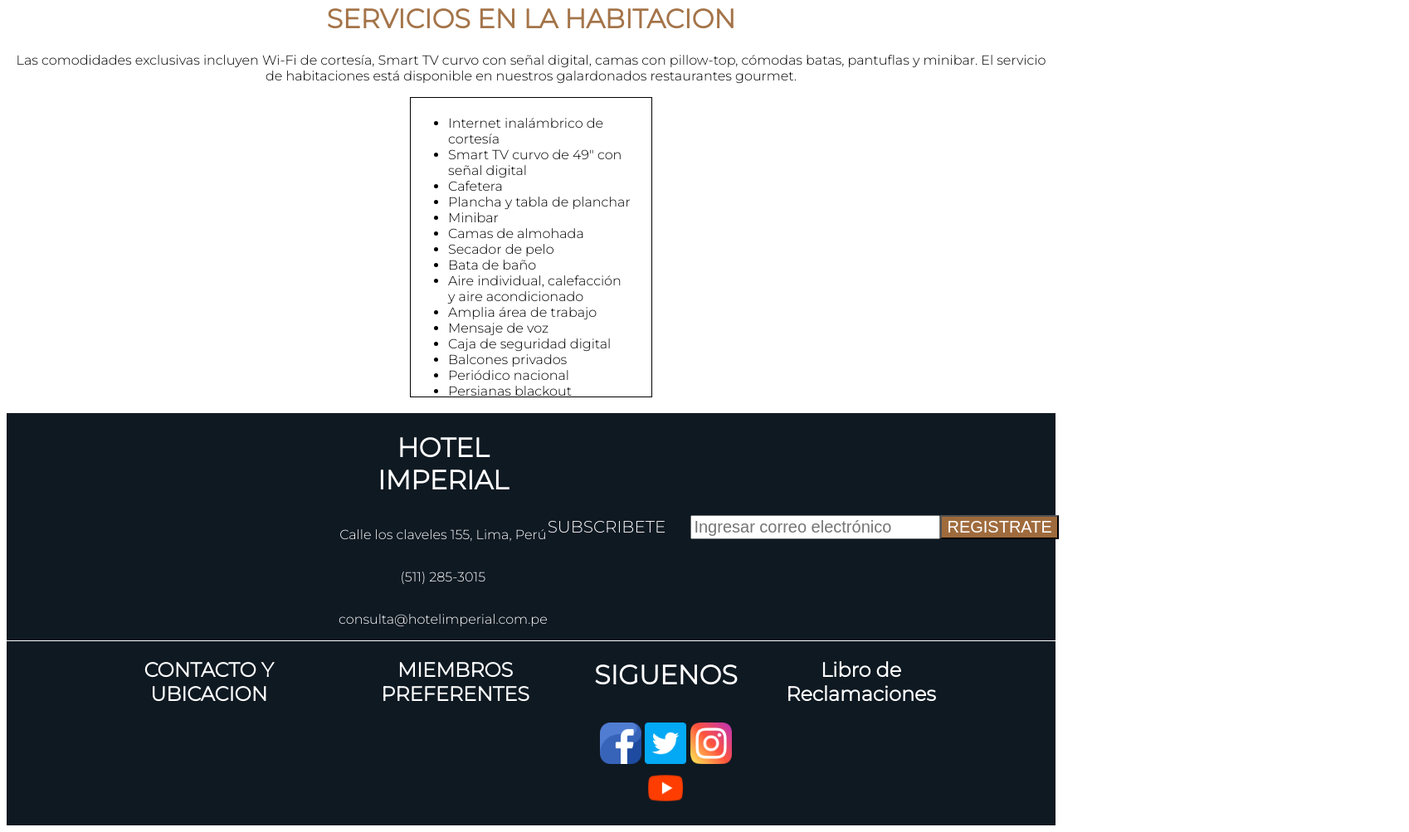
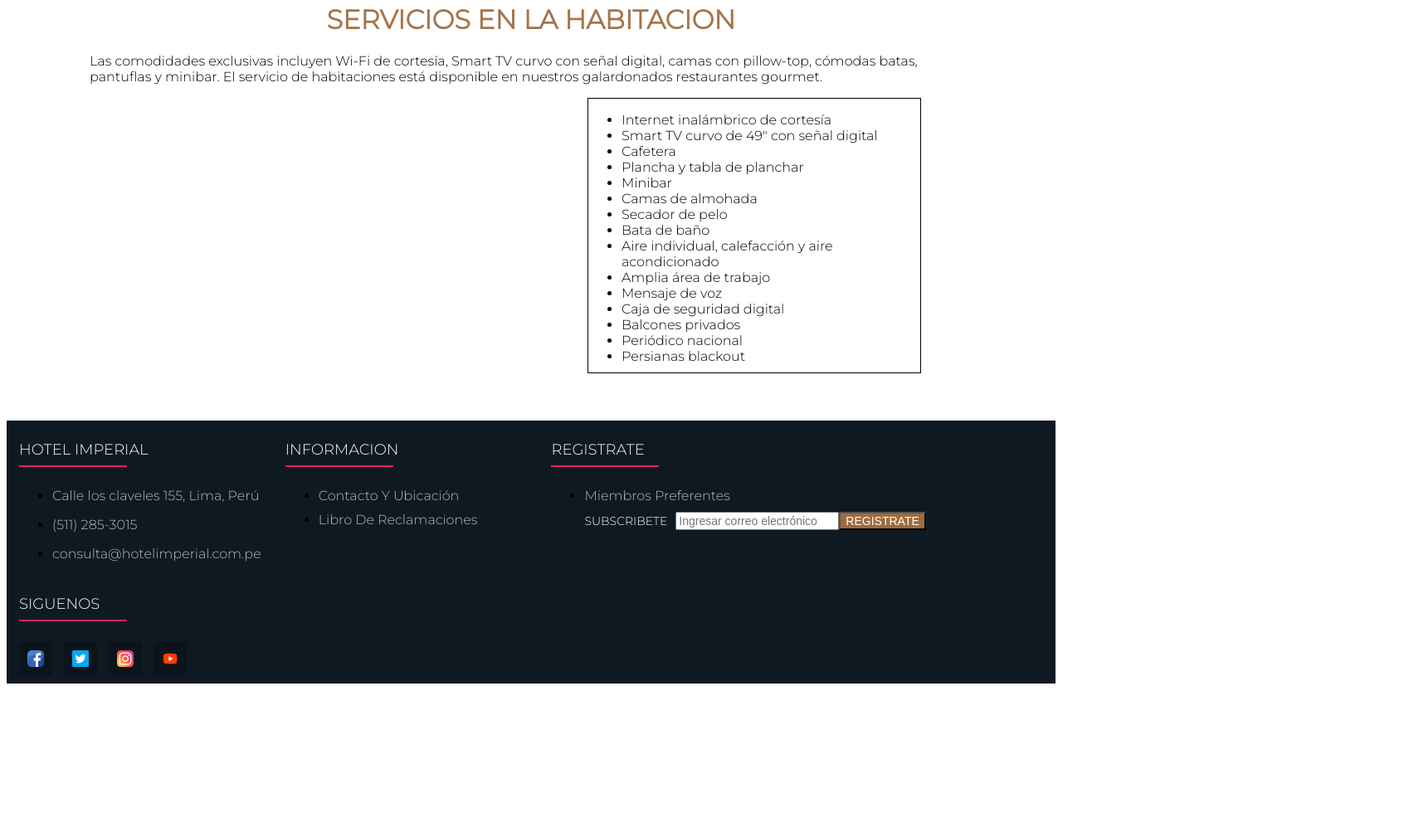
Before and after one commit to jgalindoa/proyecto2, a plain HTML site: page habitaciones.html in a window 1280 px wide. Shown: the part 1783-2786 px from the top of the page at 83% size, 1698 px wide, since content can reach past the window. After the commit the page ends 2615 px from the top, so only its background shows below. Drawn offline with Linux system fonts and the light colour scheme.

Commit message:
Actualizamdo estilos e index e Js

```diff
--- a/css/estilos1.css
+++ b/css/estilos1.css
@@ -12,16 +12,13 @@ body{
 .cabecera{
 	display: flex;
 	align-items: center;
-	justify-content: center;
+	justify-content: space-between;
 	background: #333B43;
+	font-size: 20px;
+
+
 }
-.navegacion a{
-	text-decoration: none;
-	padding-right: 20px;
-	color: white ;
-	font-size: 20px;
-}
-/****/
+
 
 #imagen-portada{
 	width: 100%;
@@ -44,7 +41,7 @@ body{
 .habitaciones{
 	display: flex;
     justify-content:space-between;
-    padding: 0px 250px;
+    padding: 0px 100px;
 }
 
 .foto-habitaciones img{
@@ -65,7 +62,7 @@ body{
 .restaurantes{
 	display: flex;
 	flex-direction: column;
-	padding: 0px 600px;
+	padding: 0px 250px;
 
 }
 
@@ -92,7 +89,6 @@ body{
 .pie-subscribete{
 	display: flex;
 	align-items: center;
-	justify-content: space-between;
 	background: #0F1922;
 	color: white;
 
@@ -100,11 +96,11 @@ body{
 .pie-subscribete input[type="submit"]{
 	background: #9F6B3D ;
 	color: white;
-	font-size: 20px;
+	font-size: 14px;
 }
 .pie-subscribete input[type="email"],label{
-	font-size: 20px;
-	padding-right: 30px;
+	font-size: 14px;
+	padding-right: 10px;
 }
 
 
@@ -128,8 +124,8 @@ body{
 	padding: 0px 100px;
 }
 .iconos-tamano img{
-	width: 50px;
-	height: 50px;
+	width: 20px;
+	height: 20px;
 }
 
 
@@ -150,30 +146,48 @@ a{
 
 .flex-col{
     display: flex;
-    justify-content: center;
-    /* border: 1px solid black; */
+	/* flex-direction: column; */
+    /*justify-content: center;*/
+	width: 400px;
+	/* border: 1px solid black; */
+	height: 330px;
+	/*margin: 0px;*/
+	text-align:  left;
+	border: 1px solid;
+	margin-left: 700px ;
+}
 
+.flex-center {
+	padding: 0px 100px;
 }
-.alin-izq{
-    text-align: left;
+
+/*
+.flex-contenedor{
+	display: flexbox;
+	justify-content: space-between;
+	align-items: center;
 }
+
 
 #cajapadre {
 	text-align: center;
-	width: 290px;
+	width: 400px;
 	border: 1px solid;
 }
 #caja-1 {
-	float: left;
-	width: 260px;
 	height: 350px;
 	margin: 5px;
-/* background-color: blue;*/
-}
+	text-align: left;
+	border: 1px solid;
+*/
 
+/*
 .restaurar {
 clear: both;
-}
+}*/
+/* .alin-izq{
+    text-align: left;
+}*/
 
 /* Miembros Preferentes*/
 
@@ -208,3 +222,51 @@ clear: both;
 	border: 2px solid rgb(159,107,61);
 	color: rgb(159,107,61);
 }
+
+@media(max-width: 1043px){
+
+	.texto-portada{
+	width: 100%;
+	padding: 0px 10px;
+
+	}
+
+}
+
+@media(max-width: 1200px){
+	.habitaciones{
+		width: 100%;
+		padding: 0px 10px;
+		flex-wrap: wrap;
+	}
+}
+
+@media(max-width: 1192px){
+	.restaurantes{
+		padding: 0px 50px;
+		flex-wrap: wrap;
+	}
+}
+
+@media(max-width: 1043px){
+
+	.flex-col{
+		width: 100%;
+		padding: 0px 10px;
+
+	}
+
+}
+
+@media(max-width: 1200px){
+	.flex-col{
+			/* flex-direction: column; */
+		/*justify-content: center;*/
+
+		/* border: 1px solid black; */
+
+		/*margin: 0px;*/
+
+		margin: 0 80px ;
+	}
+}
--- /dev/null
+++ b/css/reserv.css
@@ -0,0 +1,40 @@
+body{
+	background: white;
+	font-family: 'Montserrat', sans-serif;
+}
+
+.contenedorHIS {
+    display: flex;
+    justify-content: space-between;
+    background-color:rgb(226, 224, 224);
+    border: double black;
+    width: 80%;
+    padding: 10px 100px;
+    color: #a47449;
+    margin-left: 100px;
+
+}
+.contenedorEstadia {
+    display: flex;
+    justify-content: space-between;
+    background-color:rgb(248, 245, 241);
+    border: double black;
+    width: 30%;
+    padding: 10px 10px;
+    margin-left: 650px;
+
+
+}
+
+.colorM{
+    text-align: center;
+    color: #a47449 ;
+}
+
+.negrita{
+    font-weight: bold;
+}
+
+.centrar{
+    text-align: center;
+}
--- /dev/null
+++ b/css/style.css
@@ -0,0 +1,89 @@
+.container{
+    max-width: 100%;
+    margin: auto;
+}
+.row{
+    display: flex;
+    flex-wrap: wrap;
+}
+/* ul{
+    list-style: none;
+} */
+.footer{
+    /*background-color: #24262b;*/
+    background-color:     #0F1922;
+
+
+}
+.footer-col{
+    width: 23%;
+    padding: 0 15px;
+
+}
+.footer-col h4{
+    font-size: 18px;
+    color: #ffffff;
+    text-transform: capitalize;
+    margin-bottom: 35px;
+    font-weight: 500;
+    position: relative;
+}
+.footer-col h4::before{
+    content: '';
+    position: absolute;
+    left: 0;
+    bottom: -10px;
+    background-color: #e91e63;
+    height: 2px;
+    box-sizing: border-box;
+    width: 130px;
+}
+.footer-col ul li:not(:last-child){
+    margin-bottom: 10px;
+}
+.footer-col ul li a{
+    font-size: 16px;
+    text-transform: capitalize;
+    text-decoration: none;
+    font-weight: 300;
+    color: #bbbbbb;
+    display: block;
+    transition: all 0.3s ease;
+}
+.footer-col p{
+    color: #bbbbbb;
+}
+
+.footer-col ul li a:hover{
+    color: #ffffff;
+    padding-left: 8px;
+}
+.footer-col .social-links a{
+    display: inline-block;
+    height: 40px;
+    width: 40px;
+    background-color: rgba(0, 0, 0, 0.2);
+    margin: 0px 10px 10px 0;
+    text-align: center;
+    line-height: 50px;
+    border-radius: none;
+    color: #ffffff;
+    transition: all 0.5s ease;
+}
+.footer-col .social-links a:hover{
+    color: #24262b;
+    background-color: #ffffff;
+}
+
+/*responsive*/
+@media(max-width: 767px){
+    .footer-col{
+        width: 50%;
+        margin-bottom: 30px;
+    }
+}
+@media(max-width: 574px){
+    .footer-col{
+        width: 100%;
+    }
+}
--- a/habitaciones.html
+++ b/habitaciones.html
@@ -6,39 +6,39 @@
 	<title></title>
 
 		<link rel="stylesheet" type="text/css" href="css/estilos1.css">
+		<link rel="stylesheet" href="css/style.css">
 		<link rel="preconnect" href="https://fonts.googleapis.com">
 		<link rel="preconnect" href="https://fonts.gstatic.com" crossorigin>
 		<link href="https://fonts.googleapis.com/css2?family=Montserrat:wght@300&display=swap" rel="stylesheet">
+		<link rel="stylesheet" type="text/css" href="https://cdnjs.cloudflare.com/ajax/libs/font-awesome/5.15.1/css/all.min.css">
 
 </head>
 <body>
 
+	<!-- CABECERA! -->
+	<header class="cabecera">
 
-<!-- CABECERA -->
-	<header class="cabecera">
-		<a href="index.html"><img src="imagenes/inicio/logohotel.png"></a>
+		<div><a href="index.html"><img src="imagenes/inicio/logohotel.png"></a> </div>
 
-		<nav class="navegacion">
-			<a href="index.html">HOTEL IMPERIAL</a>
-			<a href="habitaciones.html" >Habitaciones</a>
-			<a href="ofertas.html">Paquetes y Ofertas</a>
-			<a href="eventos.html">Eventos</a>
-			<a href="bodas.html">Bodas</a>
-			<a href="servicios.html">Servicios</a>
-			<a href="atracciones.html">Atracciones locales</a>
-			<a href="contactoyubicacion.html">Contactanos</a>
-		</nav>
-		<a href="index.html"><img src="imagenes/inicio/logohotel.png"></a>
+		<div><a href="index.html">HOTEL IMPERIAL</a> </div>
+
+		<div> <a href="habitaciones.html" >Habitaciones</a> </div>
+		<div><a href="ofertas.html">Paquetes y Ofertas</a> </div>
+		<div><a href="eventos.html">Eventos</a></div>
+		<div><a href="bodas.html">Bodas</a> </div>
+		<div><a href="servicios.html">Servicios</a></div>
+		<div><a href="atracciones.html">Atracciones locales</a></div>
+		<div><a href="contactoyubicacion.html">Contactanos</a></div>
+		<div><a href="index.html"><img src="imagenes/inicio/logohotel.png"></a> </div>
 
 	</header>
-
-<!-- FIN CABECERA    -->
+<!-- FIN CABECERA -->
 
 
 	<br>
 
 
-	<!-- HABITACIONES Y SUITES --><center>
+	<!-- HABITACIONES Y SUITES -->
 		<div class="centrado habitaciones-portada">
 			<h1 class="titulo-color">HABITACIONES Y SUITES</h1>
 			<h3 class="titulo-color"> Cómodas habitaciones en Miraflores</h3>
@@ -109,15 +109,18 @@
 	<hr>
 
 	<!-- SERVICIO DE HABITACION-->
+	<div>
+		<h1 class="titulo-color centrado">SERVICIOS EN LA HABITACION</h1>
+	</div>
+	<div  class="flex-center"><p>Las comodidades exclusivas incluyen Wi-Fi de cortesía, Smart TV curvo con señal digital, camas con pillow-top, cómodas batas, pantuflas y minibar. El servicio de habitaciones está disponible en nuestros galardonados restaurantes gourmet. </p>
+	</div>
 
-	<h1 class="titulo-color">SERVICIOS EN LA HABITACION</h1>
-	<p>Las comodidades exclusivas incluyen Wi-Fi de cortesía, Smart TV curvo con señal digital, camas con pillow-top, cómodas batas, pantuflas y minibar. El servicio de habitaciones está disponible en nuestros galardonados restaurantes gourmet. </p>
 
 			<div class="flex-col">
-			<section id="cajapadre">
-    			<div id="caja-1" class="alin-izq">
+    			<!-- <div id="caja-1" class="alin-izq"> -->
+
 					<ul>
-							<li> Internet inalámbrico de cortesía</li>
+							<li>Internet inalámbrico de cortesía</li>
 							<li>Smart TV curvo de 49" con señal digital</li>
 							<li>Cafetera</li>
 							<li>Plancha y tabla de planchar</li>
@@ -133,66 +136,64 @@
 							<li>Periódico nacional</li>
 							<li>Persianas blackout</li>
 						</ul>
-						<div class="restaurar"></div>
+						<!--<div  class="restaurar"></div> -->
+
 			</div>
-			</section>
-		</div>
+	<br>
 
 <br>
+<br>
 
-<!-- PIE DE PAGINA -->
 
-	<footer >
+<!--PIE DE PAGINA-->
 
-		<div class="contenedor-pie-pagina1">
+<footer class="footer">
+	<div class="container">
+		<div class="row">
+			<div class="footer-col">
+				<h4>HOTEL IMPERIAL</h4>
+				<ul>
+					<li> <p>Calle los claveles 155, Lima, Perú </p>	</li>
+					<li><p>(511) 285-3015</p></li>
+					<li> <p>consulta@hotelimperial.com.pe</p></li>
 
-			<div class="pie-columna1">
-					<a href="index.html"><h1>HOTEL IMPERIAL</h1></a>
-					<p>Calle los claveles 155, Lima, Perú</p>
-					<p>(511) 285-3015</p>
-					<p>consulta@hotelimperial.com.pe</p>
+				</ul>
 			</div>
+			<div class="footer-col">
+				<h4>INFORMACION</h4>
+				<ul>
+					<li><a href="contactoyubicacion.html">Contacto y ubicación</a></li>
+					<li><a href="libro.html">libro de reclamaciones</a></li>
+
+				</ul>
+			</div>
+			<div class="footer-col">
+				<h4>REGISTRATE</h4>
+				<ul>
+					<li><a href="miembrospreferentes.html">miembros preferentes</a></li>
 
 						<form class="pie-subscribete">
 							<label>SUBSCRIBETE</label>
 							<input type="email" name="nombre" placeholder="Ingresar correo electrónico">
 							<input type="submit" name="aceptar" value="REGISTRATE">
 						</form>
+				</ul>
+			</div>
+			<div class="footer-col">
+				<h4>SIGUENOS</h4>
+				<div class="social-links iconos-tamano">
+
+				<a href="https://web.facebook.com/Hoteles.com/about/?ref=page_internal&_rdc=1&_rdr"> <img src="imagenes/inicio/facebook.png"></a>
+				<a href="https://twitter.com/riuhoteles" ><img src="imagenes/inicio/twitter.png"></a>
+					<a href="https://www.instagram.com/hotelsdotcom/"><img src="imagenes/inicio/instagram.png"></a>
+					<a href="https://www.youtube.com/channel/UCrpymEUtWUYzLoK-fGG8uXA"><img src="imagenes/inicio/youtube.png"></a>
 
 				</div>
-
-
-		<div class="contenedor-pie-pagina2" >
-
-				<div>
-					<h2><a href="contactoyubicacion.html">CONTACTO Y UBICACION </a></h2>
 			</div>
-
-				<div >
-					<h2><a href="miembrospreferentes.html">MIEMBROS PREFERENTES </a></h2>
-				</div>
-
-				<div class="pie-columna2">
-					<div>
- 					    <h1>SIGUENOS </h1>
- 					</div>
- 					<div class="iconos-tamano">
-						<p>
-							<a href="https://web.facebook.com/Hoteles.com/about/?ref=page_internal&_rdc=1&_rdr"><img src="imagenes/inicio/facebook.png">
-							<a href="https://twitter.com/riuhoteles" ><img src="imagenes/inicio/twitter.png">
-							<a href="https://www.instagram.com/hotelsdotcom/"><img src="imagenes/inicio/instagram.png">
-							<a href="https://www.youtube.com/channel/UCrpymEUtWUYzLoK-fGG8uXA"><img src="imagenes/inicio/youtube.png">
-						</p>
-					</div>
-				</div>
-				<div>
-					<h2><a href="libro.html"> Libro de Reclamaciones </a></h2>
 		</div>
 	</div>
 </footer>
 
-<!-- FIN: PIE DE PAGINA -->
-
 
 </body>
 </html>
```
Also changed, not shown: index.html (+58 -47 lines), js/reservas.js (added, +36 -0 lines), reservarahora.html (added, +141 -0 lines). Lines whose indentation alone changed are shown as unchanged.
